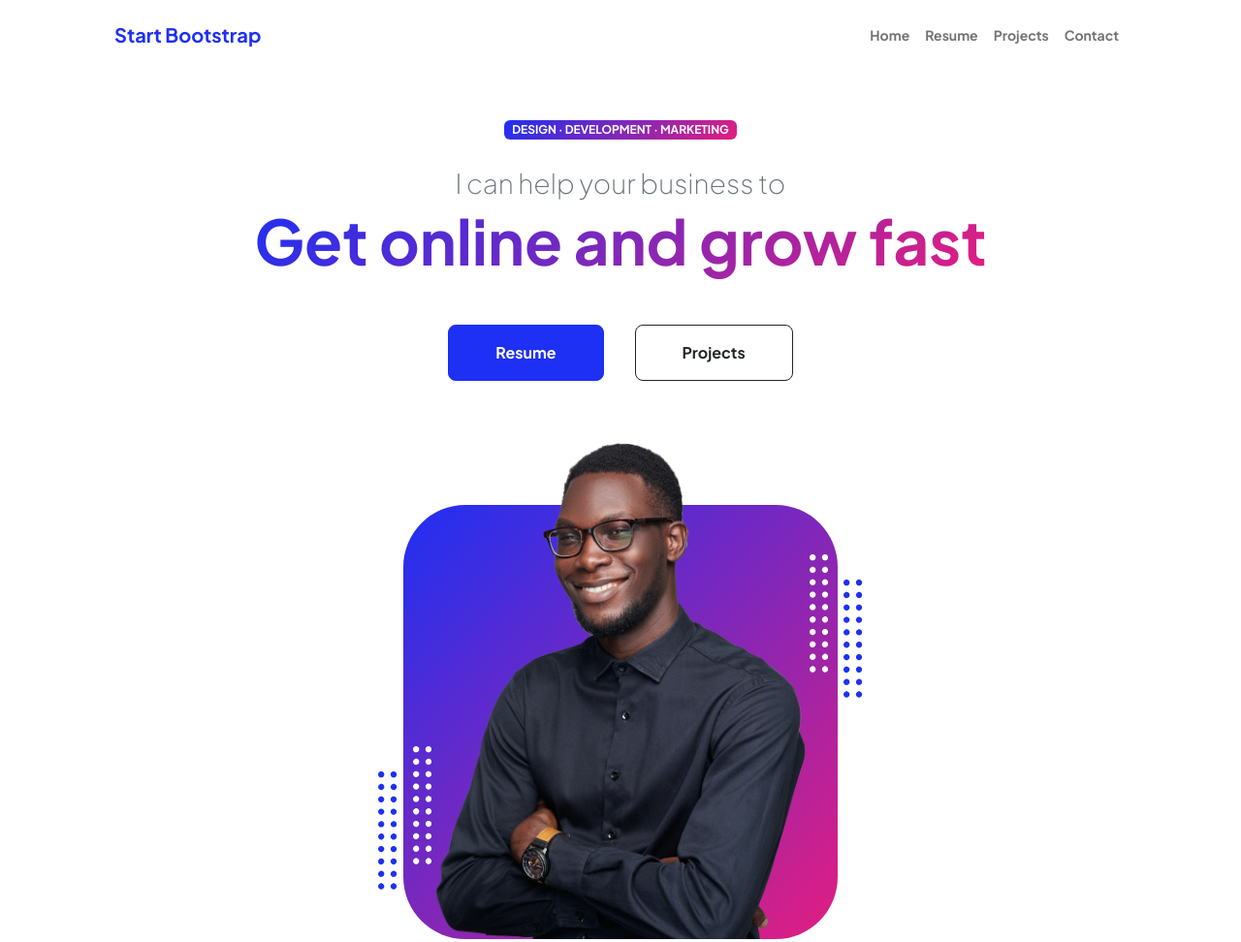
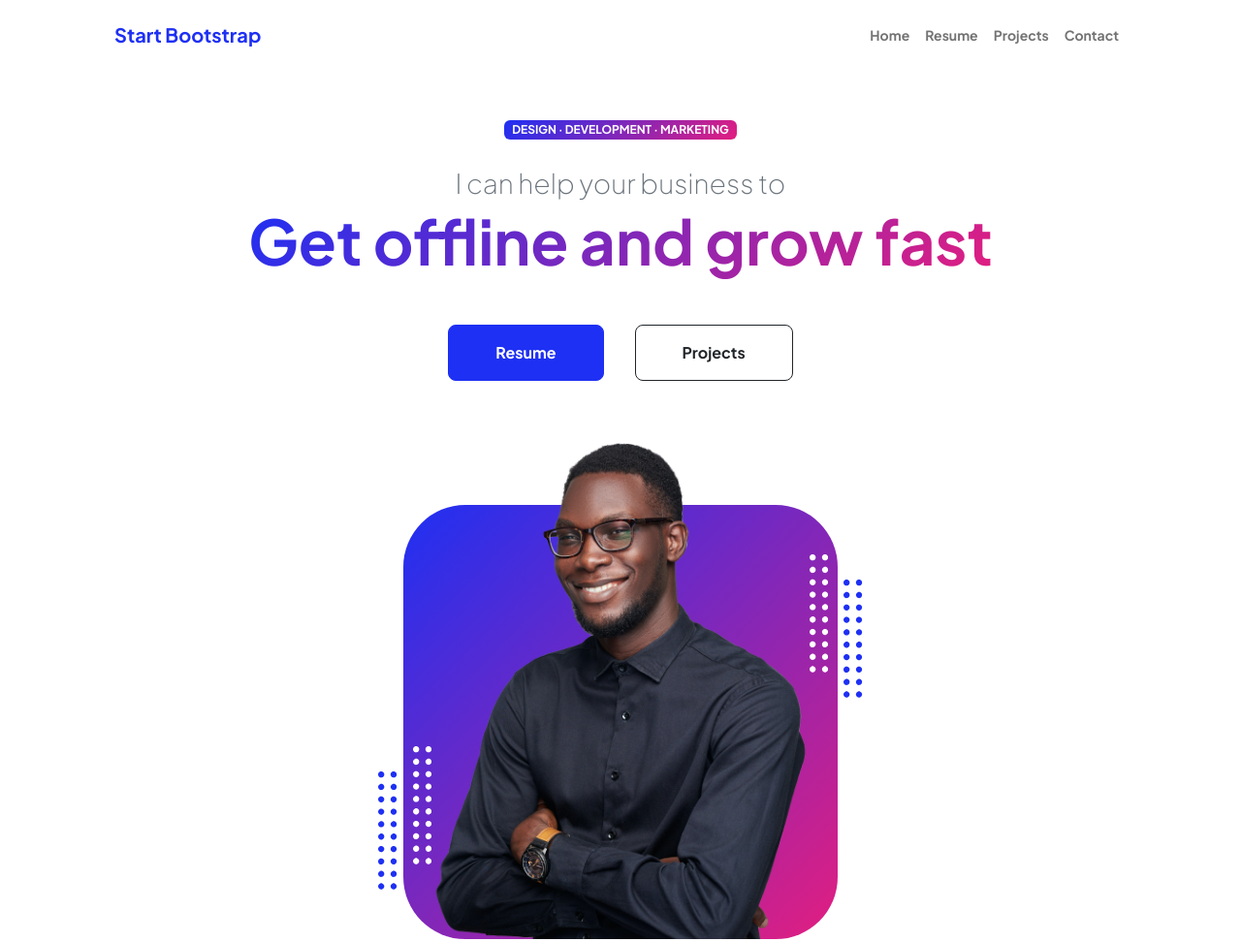
Before and after one commit to lavanyanaineni/samplesite, a plain HTML site: page index.html in a window 1280 px wide. Shown: the top 972 px of the page at 97% size. Drawn offline with nearby package versions, Linux system fonts and the light colour scheme.

Commit message:
added changes

```diff
--- a/index.html
+++ b/index.html
@@ -43,7 +43,7 @@
                             <div class="text-center text-xxl-start">
                                 <div class="badge bg-gradient-primary-to-secondary text-white mb-4"><div class="text-uppercase">Design &middot; Development &middot; Marketing</div></div>
                                 <div class="fs-3 fw-light text-muted">I can help your business to</div>
-                                <h1 class="display-3 fw-bolder mb-5"><span class="text-gradient d-inline">Get online and grow fast</span></h1>
+                                <h1 class="display-3 fw-bolder mb-5"><span class="text-gradient d-inline">Get offline and grow fast</span></h1>
                                 <div class="d-grid gap-3 d-sm-flex justify-content-sm-center justify-content-xxl-start mb-3">
                                     <a class="btn btn-primary btn-lg px-5 py-3 me-sm-3 fs-6 fw-bolder" href="resume.html">Resume</a>
                                     <a class="btn btn-outline-dark btn-lg px-5 py-3 fs-6 fw-bolder" href="projects.html">Projects</a>
```
